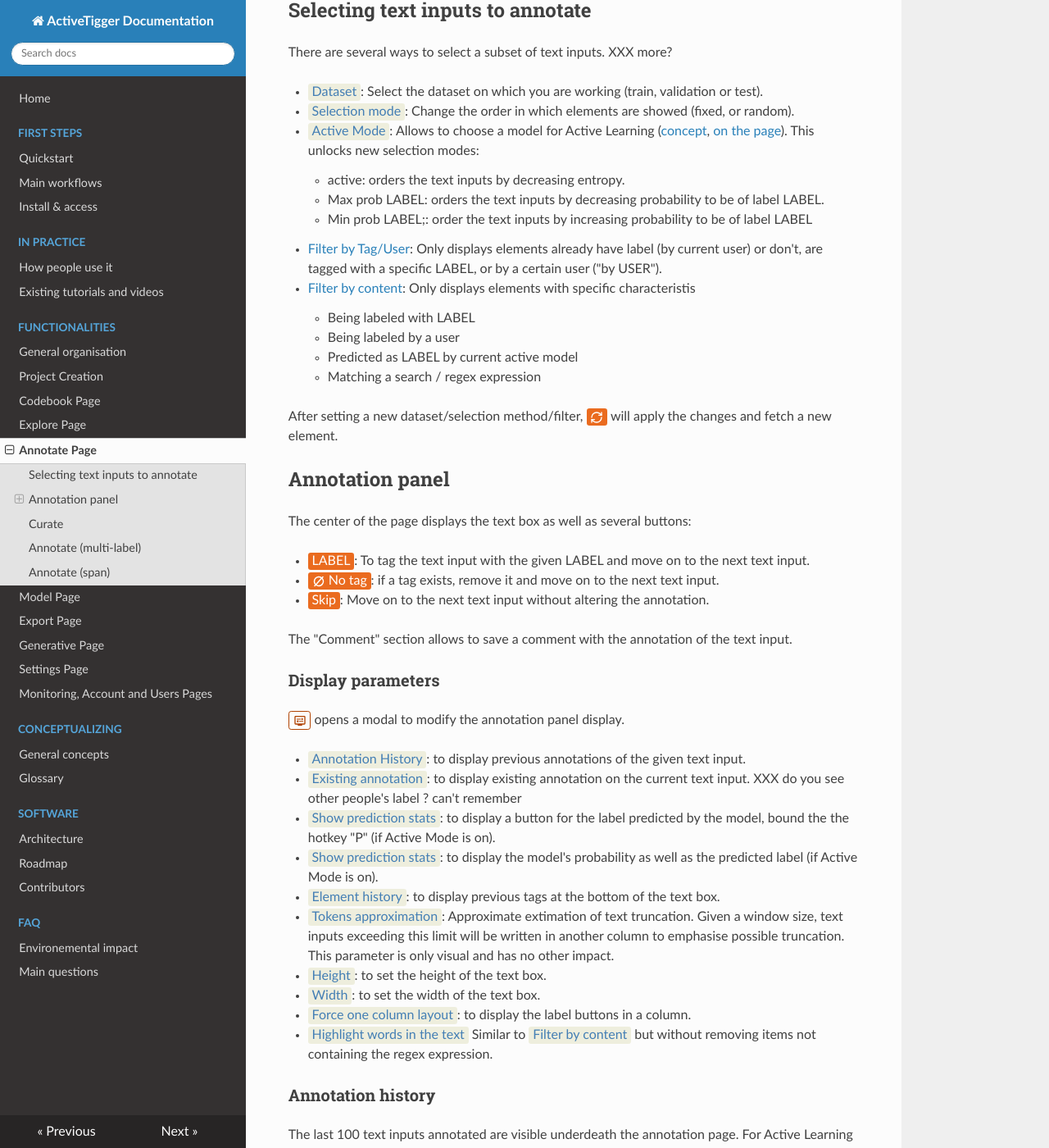
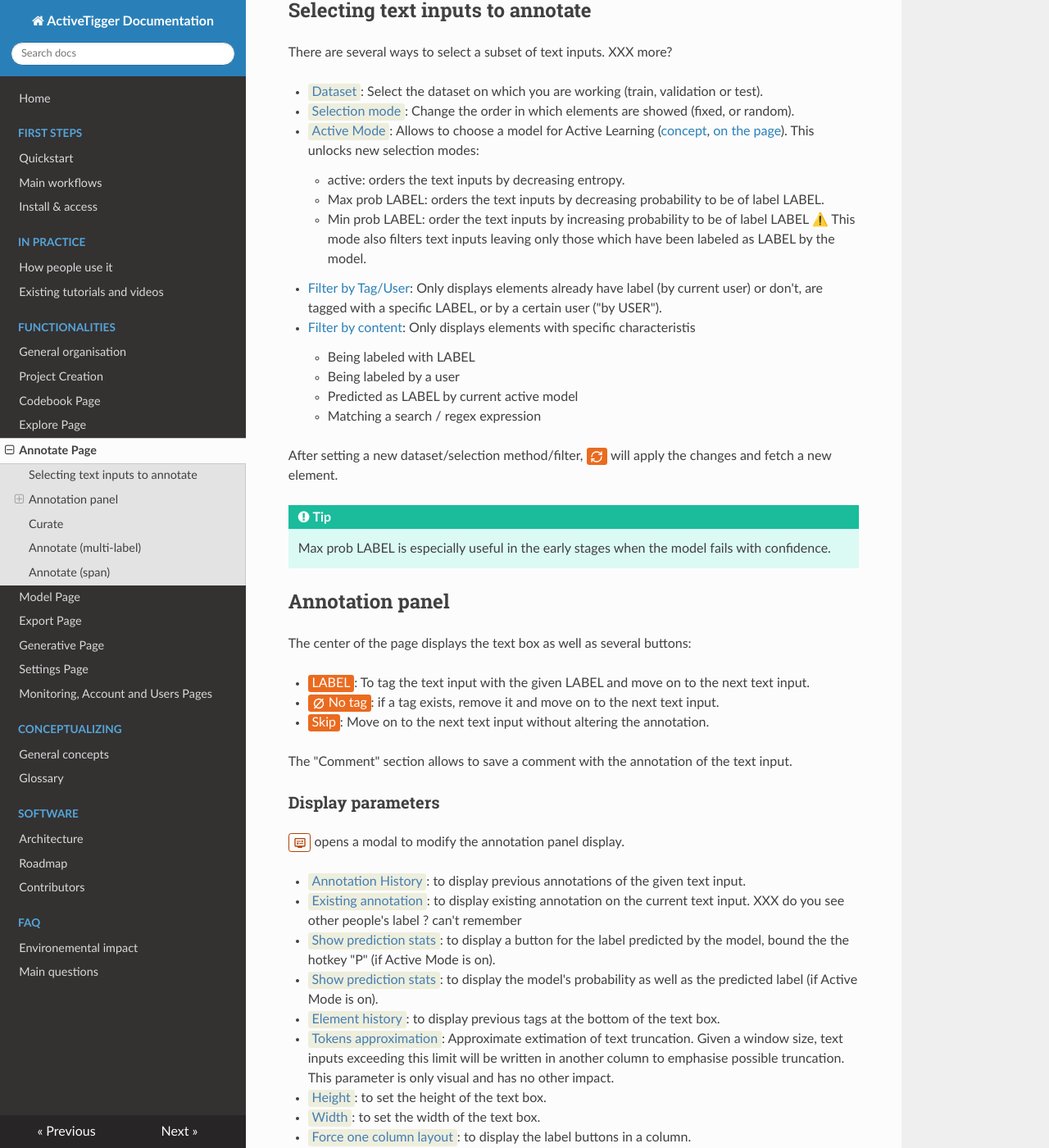
Before and after one commit to activetigger/documentation, an MkDocs documentation site: the page built from docs/functionalities/annotate.md, in a window 1280 px wide and 1400 px high, scrolled down 612 px. Shown: the whole window at 82% size. Built offline with MkDocs 1.6.1, drawn with Linux system fonts in a browser that asks for light colours; nearby versions of some CDN libraries; some of the changed text lies outside the part shown.

Commit message:
add some details about active learning

```diff
--- a/docs/functionalities/annotate.md
+++ b/docs/functionalities/annotate.md
@@ -13,7 +13,7 @@
 - <span class="parameter">Active Mode</span>: Allows to choose a model for Active Learning ([concept](../theoretical-concepts/index.md#what-is-active-learning), [on the page](#active-learning-in-practice)). This unlocks new selection modes:
     - active: orders the text inputs by decreasing entropy.
     - Max prob LABEL: orders the text inputs by decreasing probability to be of label LABEL.
-    - Min prob LABEL;: order the text inputs by increasing probability to be of label LABEL
+    - Min prob LABEL: order the text inputs by increasing probability to be of label LABEL ⚠️ This mode also filters text inputs leaving only those which have been labeled as LABEL by the model.
 - <a class="parameter">Filter by Tag/User</a>: Only displays elements already have label (by current user) or don't, are tagged with a specific LABEL, or by a certain user ("by USER").
 - <a class="parameter">Filter by content</a>: Only displays elements with specific characteristis
     - Being labeled with LABEL
@@ -23,6 +23,9 @@
 
 
 After setting a new dataset/selection method/filter, <span class="action primary">![](../img/icons/refresh.svg)</span> will apply the changes and fetch a new element.
+
+!!!Tip
+    Max prob LABEL is especially useful  in the early stages when the model fails with confidence.
 
 ## Annotation panel
 
@@ -58,7 +61,9 @@
 
 *Read about the concept of [Active learning](../theoretical-concepts/index.md#what-is-active-learning)*
 
-In the Annotate page, you can select a model (quick or BERT) to use its predictions for <span class="icon">![](../img/icons/active-tiger.svg)</span>. Models can be <span class="action primary">![](../img/icons/refresh.svg)</span> retrained or <span class="action primary">![](../img/icons/no-tag.svg)</span> unselected.
+In the Annotate page, you can select a model (quick or BERT) to use its predictions for <span class="icon">![](../img/icons/active-tiger.svg)</span>. <br/>
+Quick models can be <span class="action primary">![](../img/icons/refresh.svg)</span> retrained or <span class="action primary">![](../img/icons/no-tag.svg)</span> unselected. <br/>
+To use BERT models in active learning, you must first compute the predictions on the dataset, in the [Evaluate tab](./model.md#evaluation) <span class="primary action">Compute statistics on current annotations</span>.
 
 Active Learning. Models trained on a reduced number of labels can be used, they will simply ignore unseen labels.
 
```
Also changed, not shown: docs/theoretical-concepts/index.md (+3 -1 lines).
